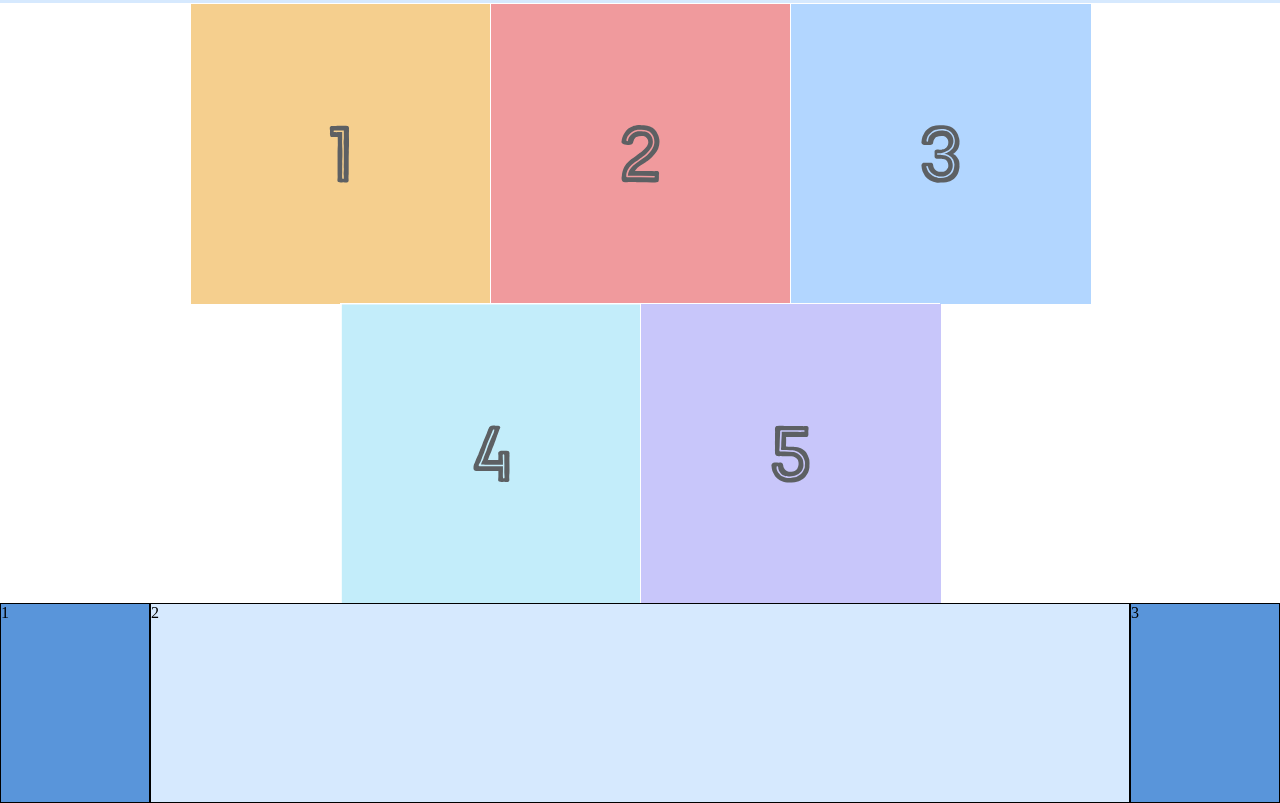
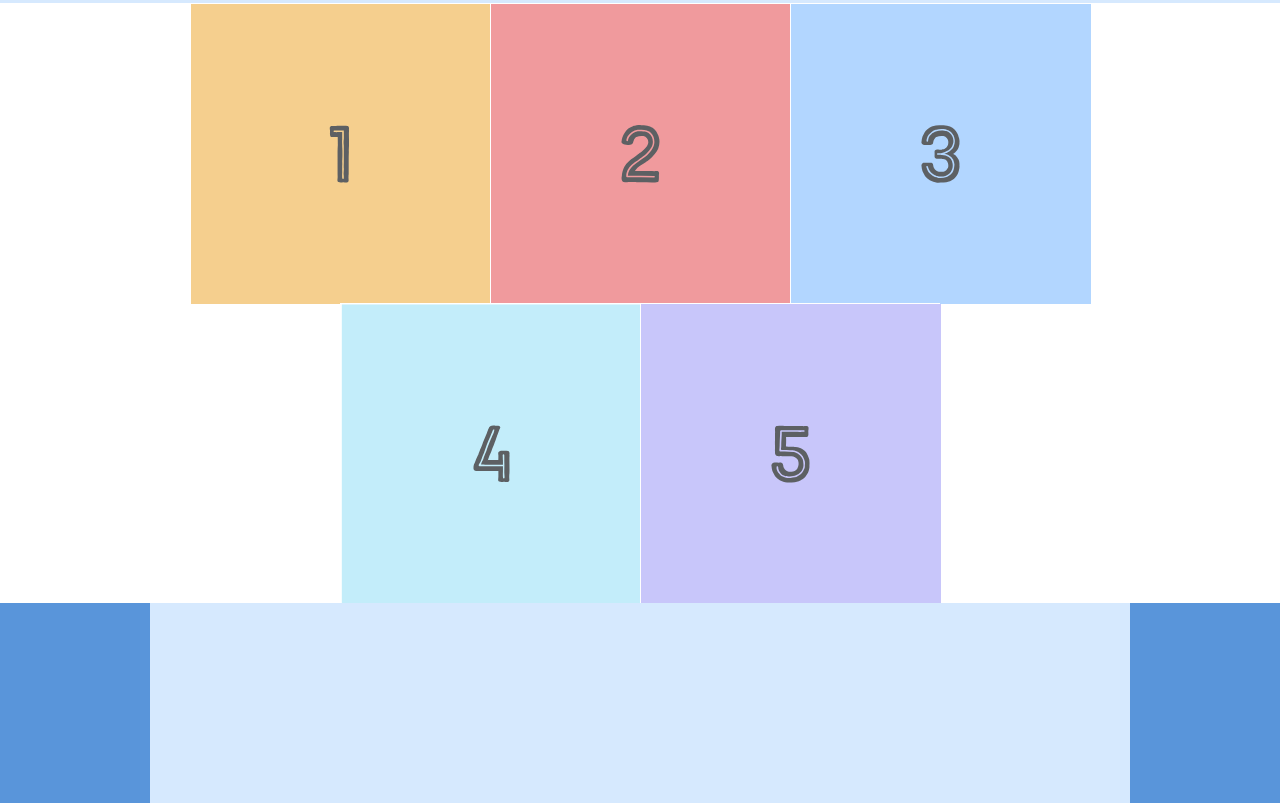
Before and after one commit to martnx/flexbox1, a plain HTML site: page index.html in a window 1280 px wide. Shown: the part 355-1158 px from the top of the page. Drawn offline with Linux system fonts and the light colour scheme.

Commit message:
finishing product

```diff
--- a/index.html
+++ b/index.html
@@ -47,9 +47,9 @@
       </div>
 
       <div class="footer">
-          <div class="footer-item footer-one">1</div>
-          <div class="footer-item footer-two">2</div>
-          <div class="footer-item footer-three">3</div>
+          <div class="footer-item footer-one"></div>
+          <div class="footer-item footer-two"></div>
+          <div class="footer-item footer-three"></div>
       </div>
 
 </body>
--- a/style.css
+++ b/style.css
@@ -22,6 +22,9 @@
 
     display: flex;
     justify-content: flex-end;
+}
+.signup{
+    margin-left: auto;
 }
 .login{
     margin-left: 20px;
@@ -66,7 +69,6 @@
     justify-content: space-between;
 }
 .footer-item{
-    border: 1px solid #000000;
     background-color: #D6E9FE;
     height: 200px;
     flex: 1;
```
